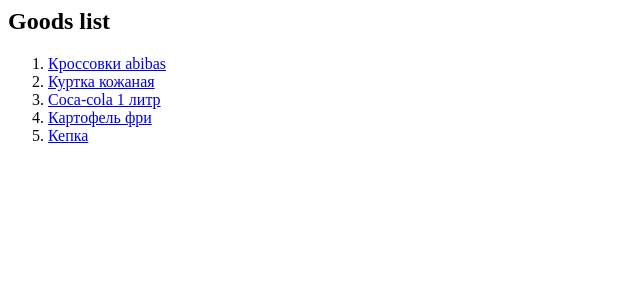
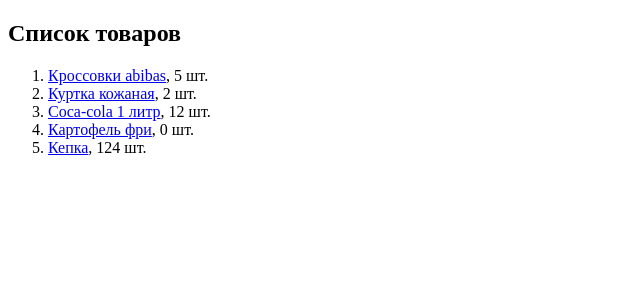
Before and after one commit to ankar-ekb/FirstDjango, a Django app: page /items in a window 1280 px wide. Shown: the top 300 px of the page, without its empty margins (0-640 px from the left). Run offline with Django 5.2, Linux system fonts and the light colour scheme.

Commit message:
Templates practice

```diff
--- a/MainApp/views.py
+++ b/MainApp/views.py
@@ -11,12 +11,13 @@ userdata = {
 }
 
 items = [
-   {"id": 1, "name": "Кроссовки abibas"},
-   {"id": 2, "name": "Куртка кожаная"},
-   {"id": 3, "name": "Coca-cola 1 литр"},
-   {"id": 4, "name": "Картофель фри"},
-   {"id": 5, "name": "Кепка"},
+   {"id": 1, "name": "Кроссовки abibas" ,"quantity":5},
+   {"id": 2, "name": "Куртка кожаная" ,"quantity":2},
+   {"id": 3, "name": "Coca-cola 1 литр" ,"quantity":12},
+   {"id": 4, "name": "Картофель фри" ,"quantity":0},
+   {"id": 5, "name": "Кепка" ,"quantity":124},
 ]
+
 
 
 # Create your views here.
@@ -45,17 +46,20 @@ def about(request):
 def get_item(request, id):
     for item in items:
         if item['id'] == id:
-            result =  f"""
-            <h1>Name: {item["name"]}</h1>
-            <a href='/items'> Назад </a>
-            """
-            return HttpResponse(result)
+            context = {
+                "item": item
+            }
+            return render(request, "items.html", context)
 
     return HttpResponseNotFound(f'<h1>Товар c id = {id} не найден</h1>')
 
 def items_list(request):
-    result = "<h2>Goods list</h2><ol>"
-    for item in items:
-        result += f"<li><a href='/item/{item['id']}'>{item['name']}</a></li>"
-    result += '</ol>'
-    return HttpResponse(result)
+    # result = "<h2>Goods list</h2><ol>"
+    # for item in items:
+    #     result += f"<li><a href='/item/{item['id']}'>{item['name']}</a></li>"
+    # result += '</ol>'
+    # return HttpResponse(result)
+    context = {
+        "items": items
+    }
+    return render(request, "items-list.html", context)
--- a/templates/index.html
+++ b/templates/index.html
@@ -9,6 +9,8 @@
     <h2>Приветствую</h2>
 
     Меня зовут: {{ name }} <br>
-    Мой адрес для связи: <i>{{ email }}</i>
+    Мой адрес для связи: <i>{{ email }}</i><br>
+
+    <a href = /items>Список товаров</a>
 </body>
 </html>
--- /dev/null
+++ b/templates/items-list.html
@@ -0,0 +1,18 @@
+<!DOCTYPE html>
+<html lang="en">
+<head>
+    <meta charset="UTF-8">
+    <meta name="viewport" content="width=device-width, initial-scale=1.0">
+    <title>Items-list</title>
+</head>
+<body>
+    <h2>Список товаров</h2>
+
+    <ol>
+        {% for item in items %}
+            <li><a href='/item/{{ item.id }}'>{{ item.name }}</a>, {{ item.quantity }} шт.</li>
+        {% endfor %}
+    </ol>
+
+</body>
+</html>
```
Also changed, not shown: templates/items.html (added, +17 -0 lines).
